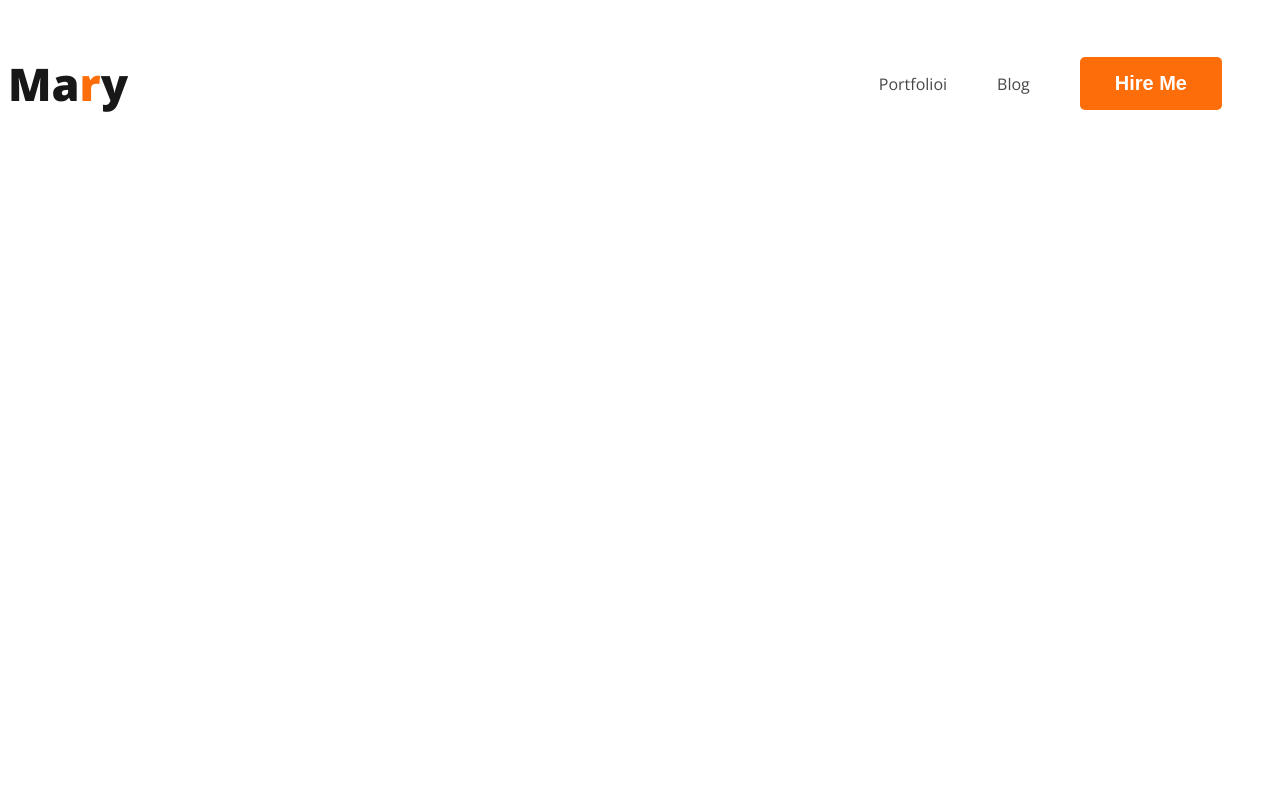
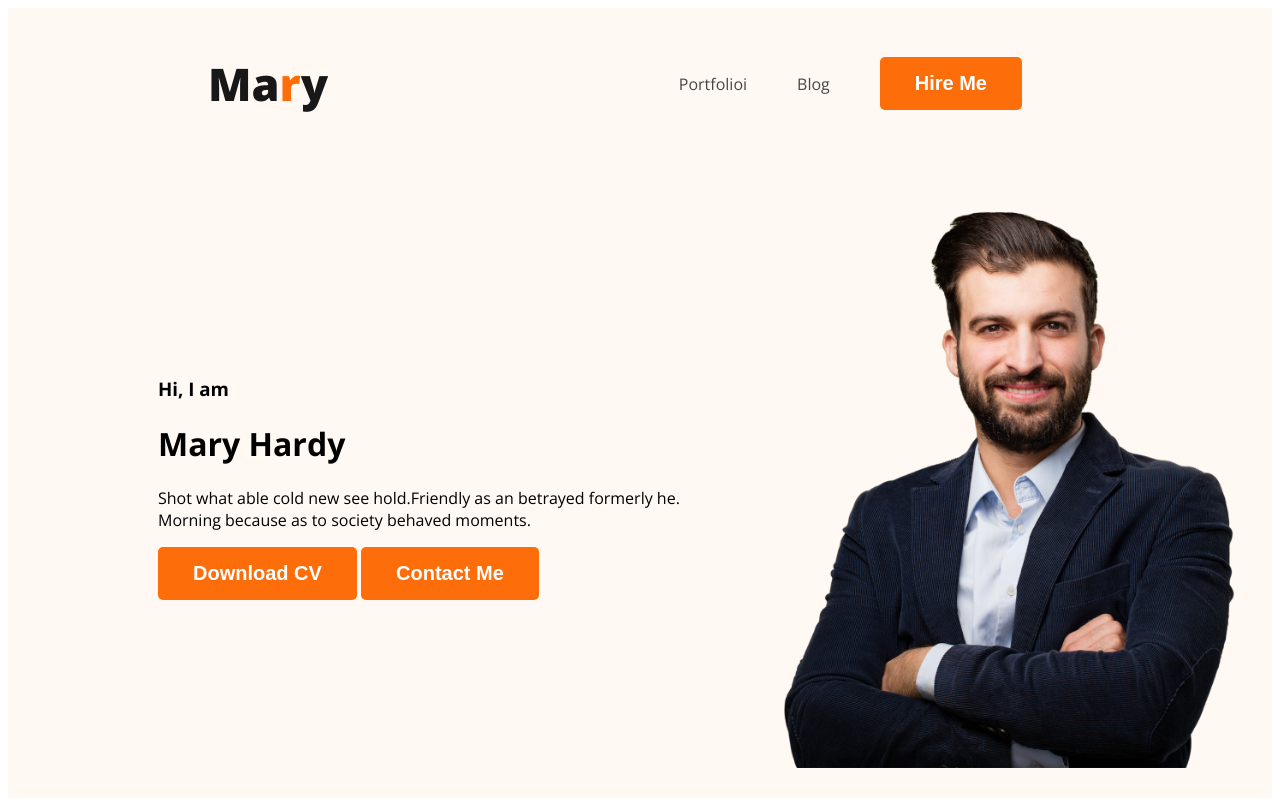
Before and after one commit to robiulawwal/my-developer-portfolio, a plain HTML site: page index.html in a window 1280 px wide. Drawn offline with nearby package versions, Linux system fonts and the light colour scheme.

Commit message:
banner added

```diff
--- a/index.html
+++ b/index.html
@@ -10,7 +10,7 @@
     <link rel="stylesheet" href="styles/portfolio.css">
 </head>
 <body>
-    <header>
+    <header class="header">
         <nav>
             <h3 class="nav-tittle">Ma<span class="orange">r</span>y</h3>
             <ul>
@@ -19,6 +19,16 @@
                 <li><button class="btn-primary">Hire Me</button></li>
             </ul>
         </nav>
+        <div class="banner">
+            <div class="banner-content">
+                <h3 class="banner-greetig">Hi, I am</h3>
+                <h1 class="banner-tittle">Mary Hardy</h1>
+                <p>Shot what able cold new see hold.Friendly as an betrayed formerly he. Morning because as to society behaved moments.</p>
+                <button class="btn-primary">Download CV</button>
+                <button class="btn-primary">Contact Me</button>
+            </div>
+            <img class="profile" src="images/hardy.png" alt="">
+        </div>
     </header>
     <main>
 
--- a/styles/portfolio.css
+++ b/styles/portfolio.css
@@ -8,7 +8,8 @@ nav {
     display: flex;
     justify-content: space-between;
     align-items: center;
-  }
+    margin: 0px 200px;
+}
 
 .nav-tittle {
     color: var(--Dark-01, #181818);
@@ -41,7 +42,23 @@ nav a {
     background: #FD6E0A;
     border: 0px;
     font-size: 20px;
-    color:white;
+    color: white;
     font-weight: 700;
     padding: 15px 35px;
+
+    /* header related styles */
 }
+
+.header {
+    background-color: #FFF8F3;
+
+}
+
+.banner {
+    padding: 30px 30px 30px 150px;
+    display: flex;
+    align-items: center;
+}
+.banner .profile{
+    width: 500px;
+}
```
